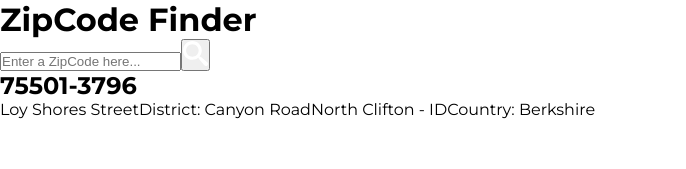
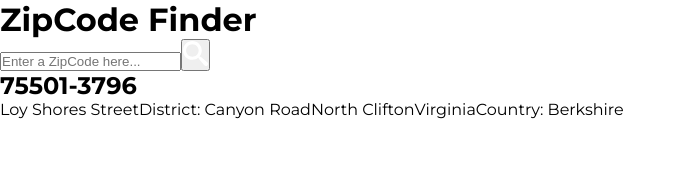
Before and after one commit to MaraisaFerreira/react-zipcode-finder, a React (Vite) app: page / in a window 1280 px wide. Shown: the top 169 px of the page, without its empty margins (0-686 px from the left). Built offline with nearby package versions, Linux system fonts and the light colour scheme; a web font is replaced by a local one.

Commit message:
components separated

```diff
--- a/src/App.jsx
+++ b/src/App.jsx
@@ -1,25 +1,17 @@
 import './App.css';
 
-import { ImSearch } from 'react-icons/im';
+import AppTitle from './Components/AppTitle';
+import ResultArea from './Components/ResultArea';
+import SearchArea from './Components/SearchArea';
 
 function App() {
 	return (
 		<div className='main-container'>
-			<h1 className='title'>ZipCode Finder</h1>
+			<AppTitle />
 
-			<div className='search-area'>
-				<input type='text' placeholder='Enter a ZipCode here...' />
-				<button className='btn-search'>
-					<ImSearch size={25} color='#fff' />
-				</button>
-			</div>
-			<div className='result-area'>
-				<h2>75501-3796</h2>
-				<span>Loy Shores Street</span>
-				<span>District: Canyon Road</span>
-				<span>North Clifton - ID</span>
-				<span>Country: Berkshire</span>
-			</div>
+			<SearchArea />
+
+			<ResultArea />
 		</div>
 	);
 }
--- /dev/null
+++ b/src/Components/AppTitle.jsx
@@ -0,0 +1,5 @@
+const AppTitle = () => {
+	return <h1 className='title'>ZipCode Finder</h1>;
+};
+
+export default AppTitle;
--- /dev/null
+++ b/src/Components/ResultArea.jsx
@@ -0,0 +1,14 @@
+const ResultArea = () => {
+	return (
+		<div className='result-area'>
+			<h2>75501-3796</h2>
+			<span>Loy Shores Street</span>
+			<span>District: Canyon Road</span>
+			<span>North Clifton</span>
+			<span>Virginia</span>
+			<span>Country: Berkshire</span>
+		</div>
+	);
+};
+
+export default ResultArea;
--- /dev/null
+++ b/src/Components/SearchArea.jsx
@@ -0,0 +1,14 @@
+import { ImSearch } from 'react-icons/im';
+
+const SearchArea = () => {
+	return (
+		<div className='search-area'>
+			<input type='text' placeholder='Enter a ZipCode here...' />
+			<button className='btn-search'>
+				<ImSearch size={25} color='#fff' />
+			</button>
+		</div>
+	);
+};
+
+export default SearchArea;
```
